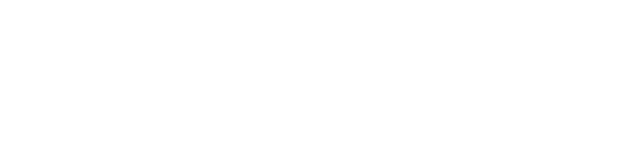
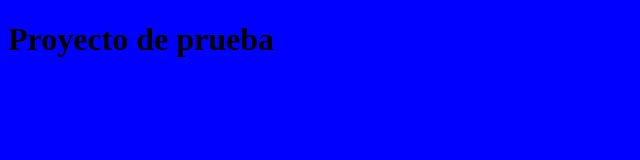
Before and after one commit to MiguelAFAformacion/CursoGit, a plain HTML site: page index.html in a window 1280 px wide. Shown: the whole page, without its empty margins (0-640 px from the left). Drawn offline with Linux system fonts and the light colour scheme.

Commit message:
Estilos y etiqueta <h1>

```diff
--- /dev/null
+++ b/css/estilos.css
@@ -0,0 +1,7 @@
+@charset "utf-8";
+
+/* CSS Document */
+
+body {
+	background-color: #00F;
+}
--- a/index.html
+++ b/index.html
@@ -4,8 +4,9 @@
 	<meta charset="utf-8">
 	<meta name="viewport" content="width=device-width, initial-scale=1">
 	<title>Ejemplo Git</title>
+	<link rel="stylesheet" type="text/css" href="css/estilos.css">
 </head>
 <body>
-
+	<h1>Proyecto de prueba</h1>
 </body>
 </html>
```
Also changed, not shown: js/javascript.js (added).
